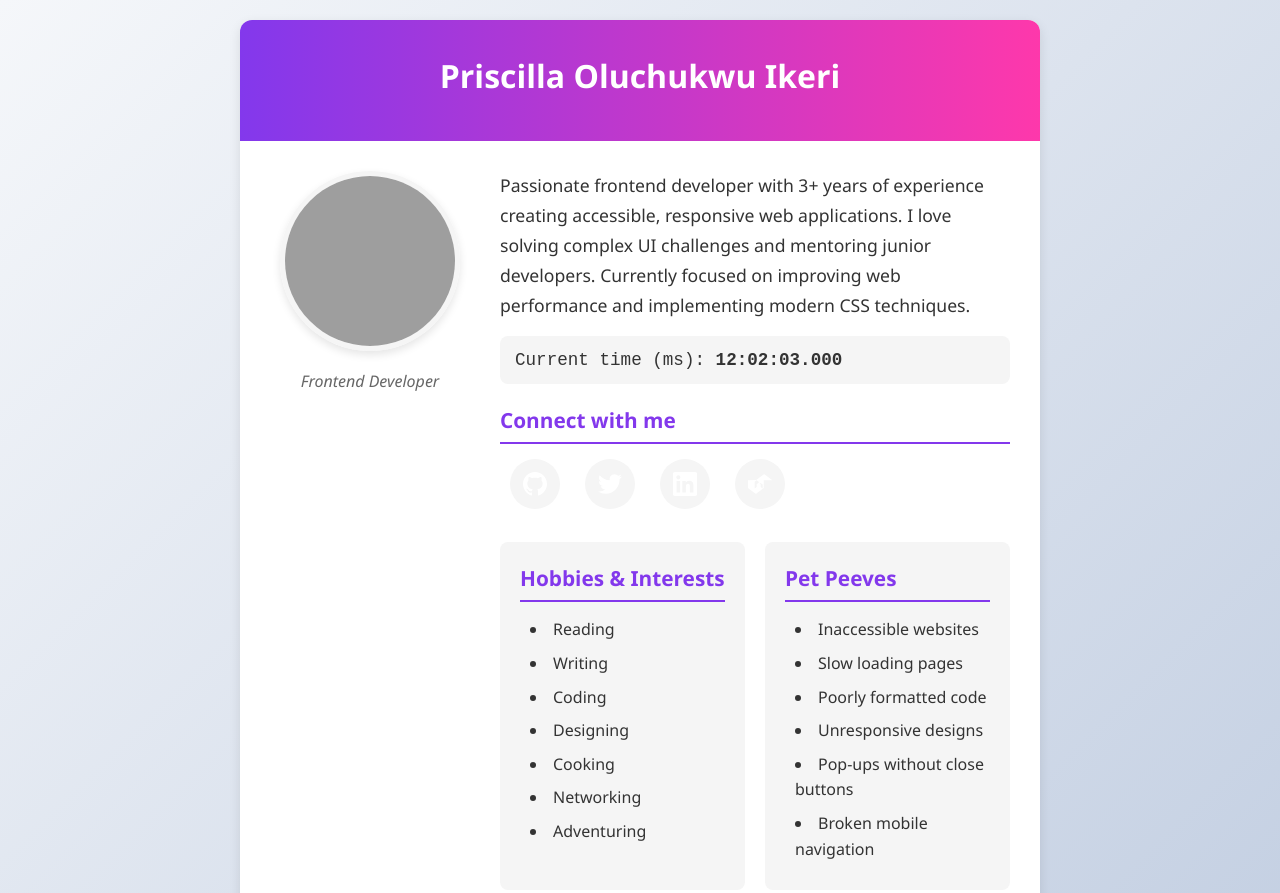
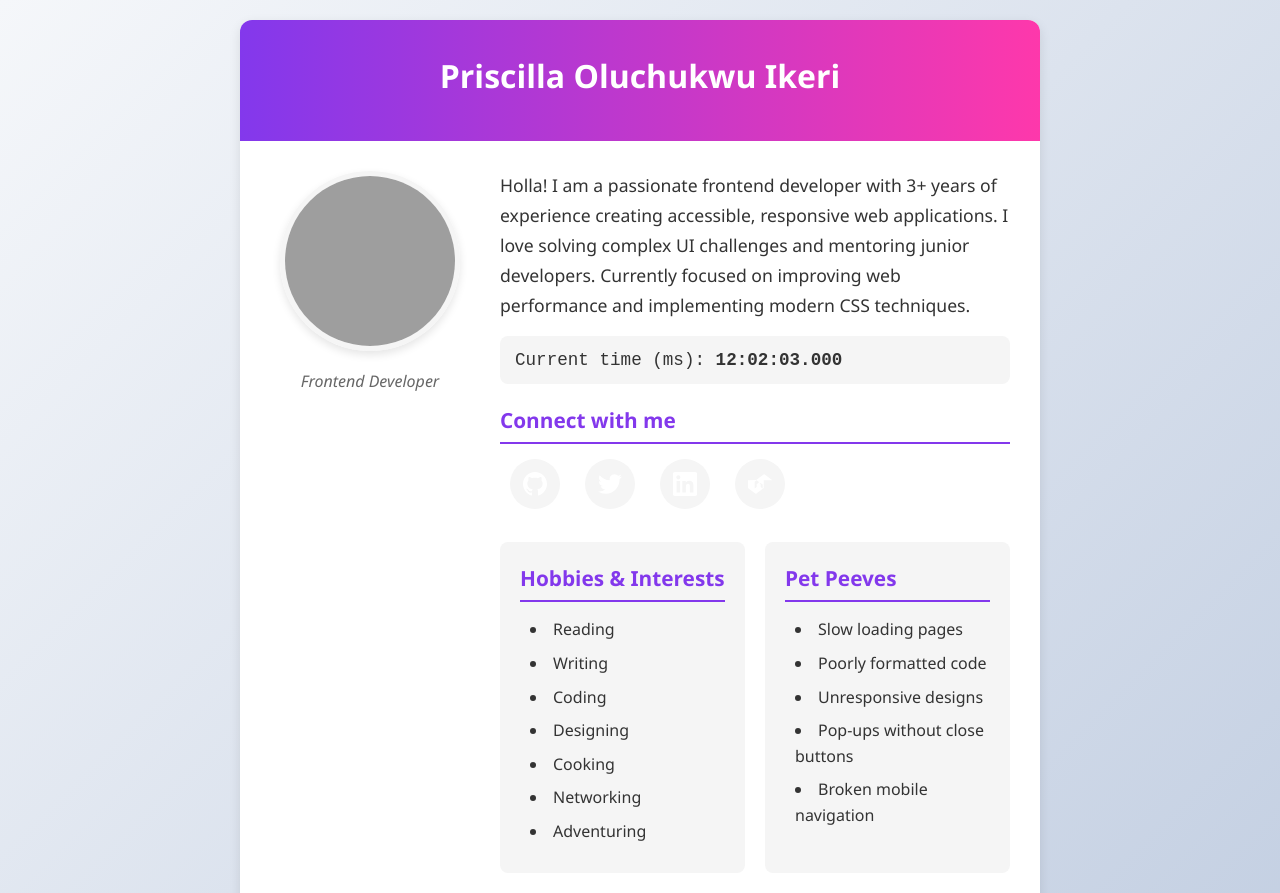
Before and after one commit to Oluchi95/Profile-Card-Oluchukwu, a plain HTML site: page index.html in a window 1280 px wide. Shown: the top 893 px of the page. Drawn offline with Linux system fonts and the light colour scheme; grey boxes are pictures that could not be loaded.

Commit message:
added new stuff

```diff
--- a/index.html
+++ b/index.html
@@ -250,7 +250,7 @@
         <div class="profile-details">
           <section class="bio-section">
             <p data-testid="test-user-bio">
-              Passionate frontend developer with 3+ years of experience creating
+              Holla! I am a passionate frontend developer with 3+ years of experience creating
               accessible, responsive web applications. I love solving complex UI
               challenges and mentoring junior developers. Currently focused on
               improving web performance and implementing modern CSS techniques.
@@ -343,7 +343,6 @@
             <section data-testid="test-user-dislikes">
               <h3>Pet Peeves</h3>
               <ul>
-                <li>Inaccessible websites</li>
                 <li>Slow loading pages</li>
                 <li>Poorly formatted code</li>
                 <li>Unresponsive designs</li>
```
